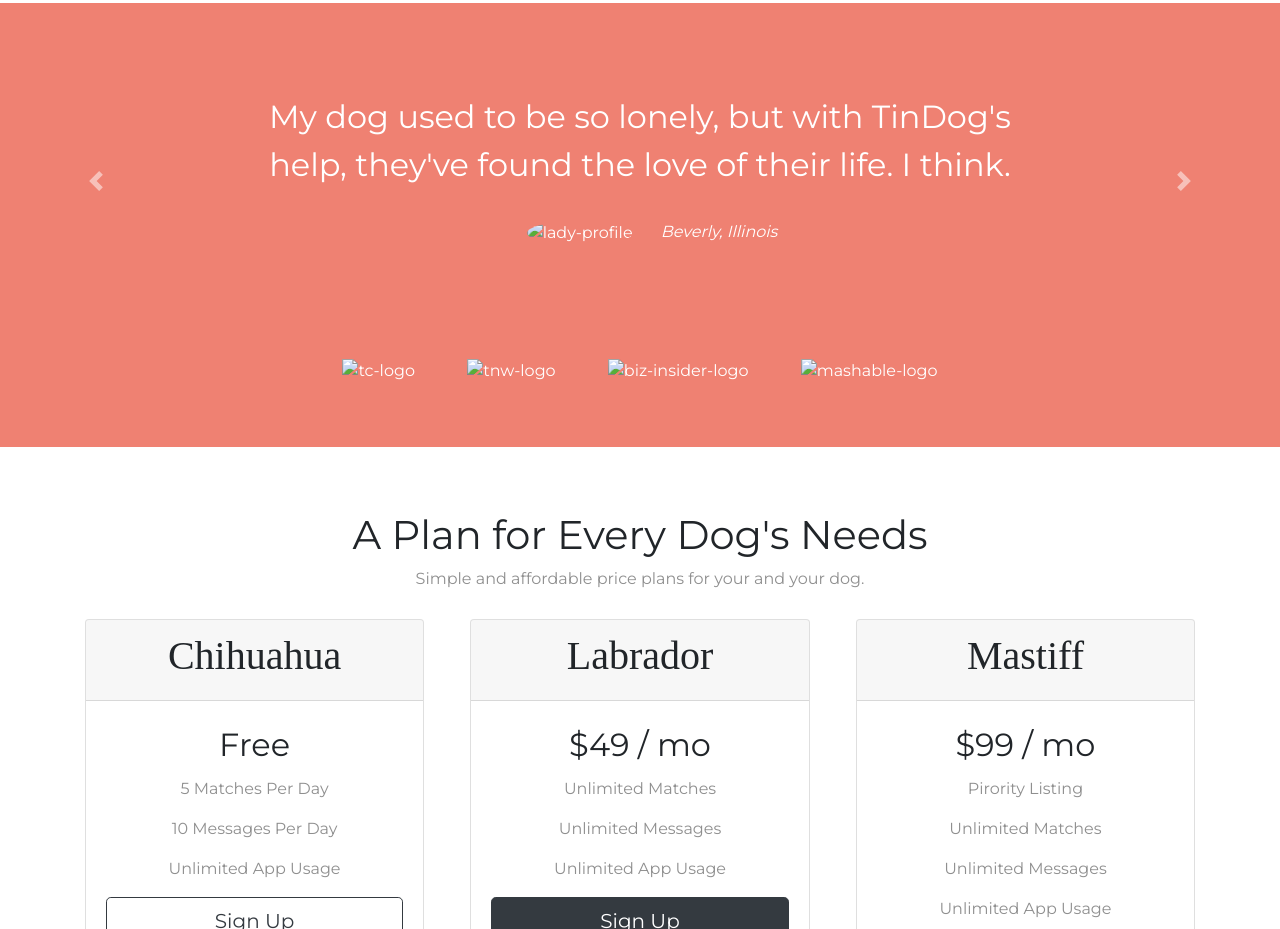
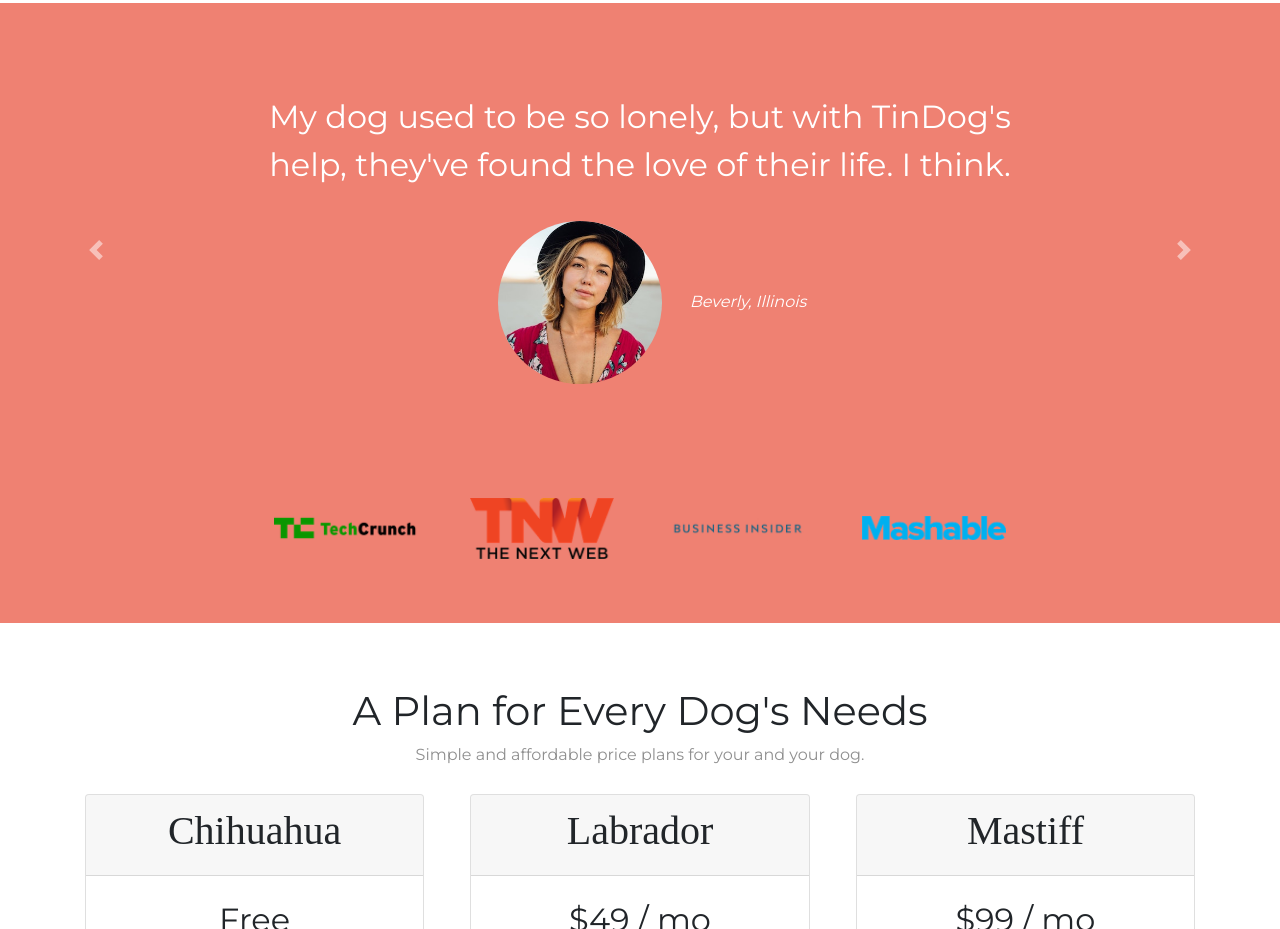
Before and after one commit to Aditya-Raghuvanshi/TinDog, a plain HTML site: page index.html in a window 1280 px wide. Shown: the part 1222-2151 px from the top of the page. Drawn offline with nearby package versions, Linux system fonts and the light colour scheme; files that its build step writes are made by us from their sources.

Commit message:
Update index.html

```diff
--- a/index.html
+++ b/index.html
@@ -9,7 +9,7 @@
   <link rel="preconnect" href="https://fonts.gstatic.com" crossorigin>
   <link href="https://fonts.googleapis.com/css2?family=Merriweather:ital,wght@0,300;0,400;0,700;0,900;1,300;1,400;1,700;1,900&family=Montserrat&family=Sacramento&display=swap" rel="stylesheet">
   <link rel="stylesheet" href="https://cdn.jsdelivr.net/npm/bootstrap@4.0.0/dist/css/bootstrap.min.css" integrity="sha384-Gn5384xqQ1aoWXA+058RXPxPg6fy4IWvTNh0E263XmFcJlSAwiGgFAW/dAiS6JXm" crossorigin="anonymous">
-  <link rel="stylesheet" href="css/styles.css">
+  <link rel="stylesheet" href="styles.css">
   <!--font awesome-->
   <script src="https://kit.fontawesome.com/97bddc5ad8.js" crossorigin="anonymous"></script>
   <!--adding some javascript code so that responsive ness of drop down menu should be able to work-->
@@ -56,7 +56,7 @@
           <button type="button" class="btn btn-outline-light btn-lg Download-button"><i class="fa-brands fa-google-play"></i> Download</button>
         </div>
         <div class="iphone col-lg-6 col-md-12 col-sm-12">
-          <img class="image-rotate" src="images/iphone6.png" alt="iphone-mockup">
+          <img class="image-rotate" src="iphone6.png" alt="iphone-mockup">
         </div>
       </div>
     </div>
@@ -100,12 +100,12 @@
         <div class="carousel-item active">
           <!--this is the frist slide that's why active is written-->
           <h2>I no longer have to sniff other dogs for love. I've found the hottest Corgi on TinDog. Woof.</h2>
-          <img class="testimonials-img" src="images/dog-img.jpg" alt="dog-profile">
+          <img class="testimonials-img" src="dog-img.jpg" alt="dog-profile">
           <em>Pebbles, New York</em>
         </div>
         <div class="carousel-item">
           <h2 class="testimonial-text">My dog used to be so lonely, but with TinDog's help, they've found the love of their life. I think.</h2>
-          <img class="testimonials-img" src="images/lady-img.jpg" alt="lady-profile">
+          <img class="testimonials-img" src="lady-img.jpg" alt="lady-profile">
           <em>Beverly, Illinois</em>
         </div>
       </div>
@@ -131,10 +131,10 @@
   <!-- Press -->
 
   <section class="colored-container" id="press">
-    <img class="press-logo" src="images/techcrunch.png" alt="tc-logo">
-    <img class="press-logo" src="images/tnw.png" alt="tnw-logo">
-    <img class="press-logo" src="images/bizinsider.png" alt="biz-insider-logo">
-    <img class="press-logo" src="images/mashable.png" alt="mashable-logo">
+    <img class="press-logo" src="techcrunch.png" alt="tc-logo">
+    <img class="press-logo" src="tnw.png" alt="tnw-logo">
+    <img class="press-logo" src="bizinsider.png" alt="biz-insider-logo">
+    <img class="press-logo" src="mashable.png" alt="mashable-logo">
 
   </section>
 
```
